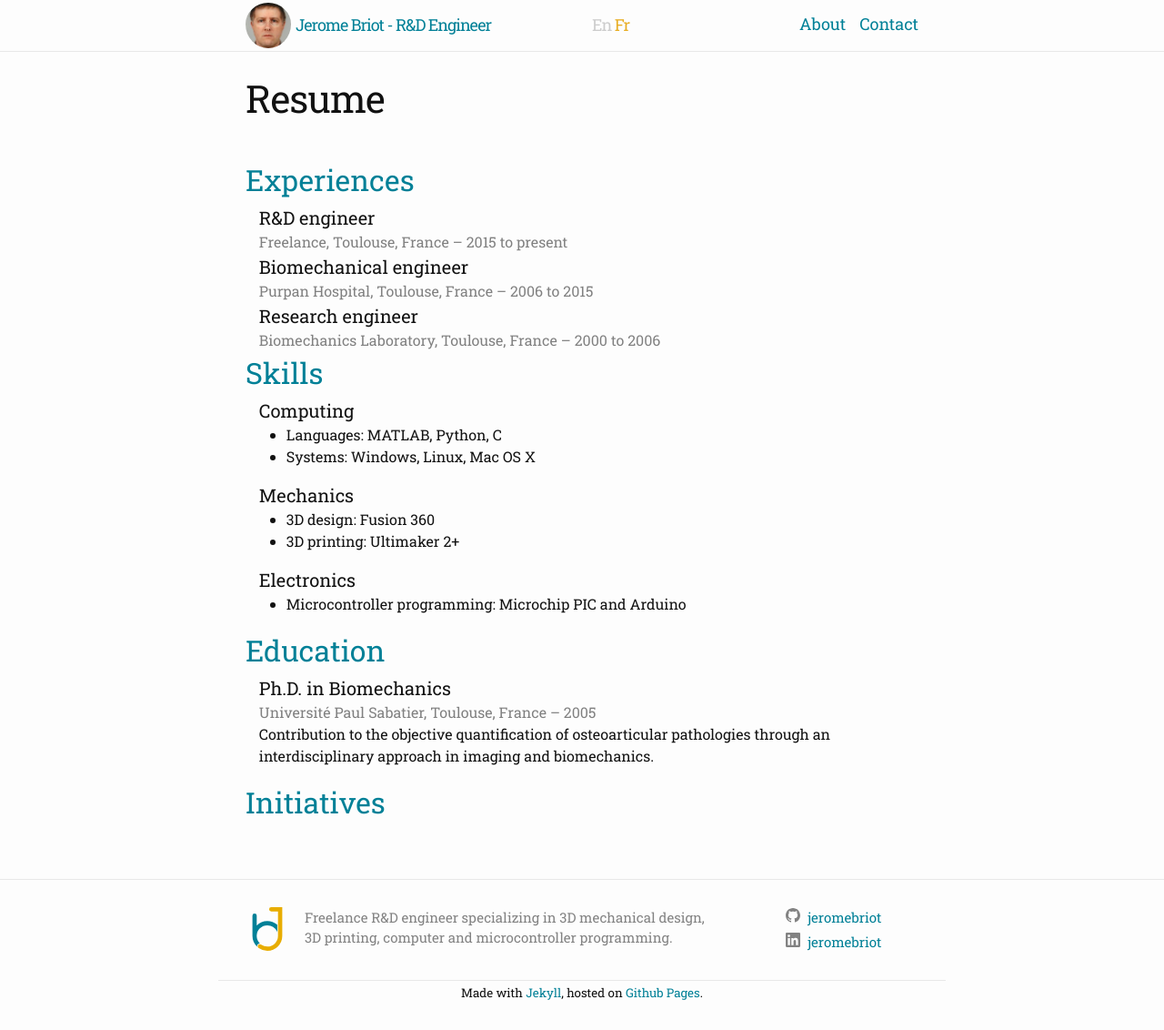
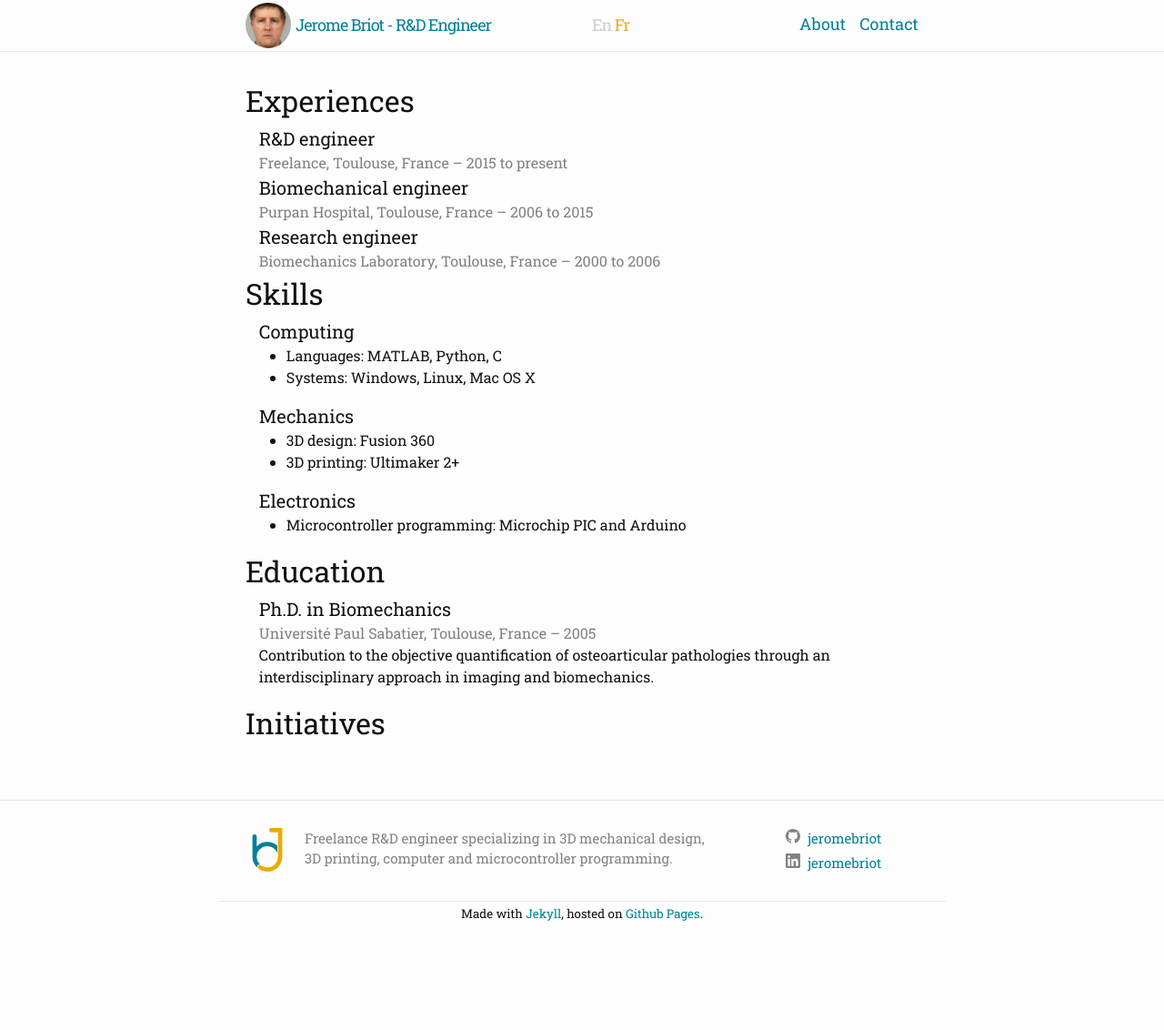
Before and after one commit to JeromeBriot/jeromebriot.github.io, a Jekyll site: the page built from resume.md, in a window 1280 px wide. Shown: the whole page at 91% size. Built offline with Jekyll 4.4.1, drawn with Linux system fonts in a browser that asks for light colours; after the commit the page ends 1045 px from its top, so only the background shows below that.

Commit message:
remove title from resume pages

```diff
--- a/_layouts/resume.html
+++ b/_layouts/resume.html
@@ -2,7 +2,7 @@
 layout: default
 ---
 <article class="post">
-{% if page.title %}
+<!---{% if page.title %}
   <header class="post-header">
   {% if page.ref == "index" %}
     {% if page.lang == "en" %}
@@ -14,7 +14,7 @@ layout: default
     <h1 class="post-title" style="display: inline-block;">{{ page.title | escape }}</h1>
   {% endif %}
   </header>
-{% endif %}
+{% endif %} --->
 
   <div class="post-content">
 
--- a/assets/custom.css
+++ b/assets/custom.css
@@ -110,7 +110,6 @@ div.resume {
 }
 
 h2.resume {
-	color: #008097;
 	margin-bottom: 2px;
 }
 
```
